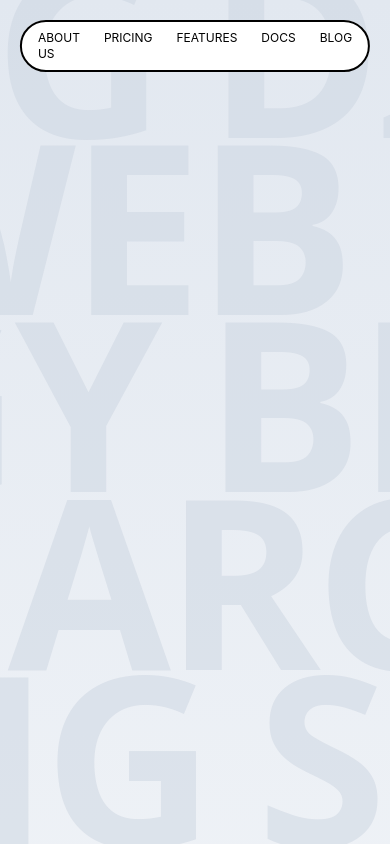
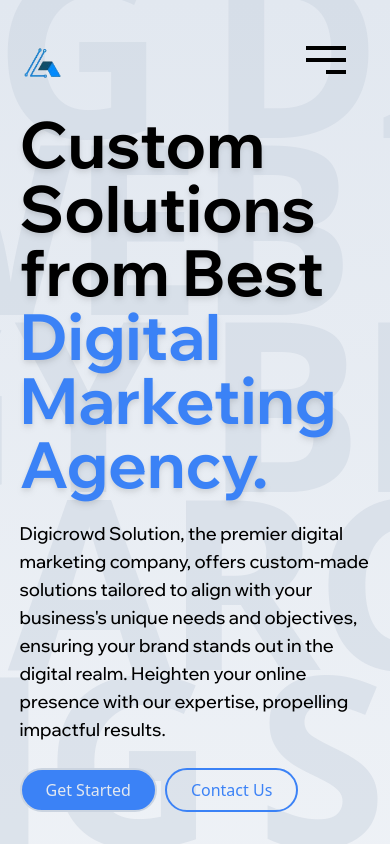
Before and after one commit to Armin1723/digicrowd, a React (Vite) app: page / in a window 390 px wide. Built offline with nearby package versions, Linux system fonts and the light colour scheme.

Commit message:
add: hero sectin

```diff
--- a/src/components/Home/Hero.jsx
+++ b/src/components/Home/Hero.jsx
@@ -14,9 +14,9 @@ const Hero = () => {
   return (
     <div
       ref={containerRef}
-      className="relative w-full h-screen bg-gradient-to-b from-accent-light to-accent-light/60 overflow-hidden "
+      className="relative w-full h-screen bg-gradient-to-b from-accent-light to-accent-light/60 overflow-hidden flex flex-col items-center justify-end"
     >
-      <div className="absolute inset-0 mt-[-5vh] w-full h-[105vh] flex flex-col items-start overlays mask-gradient">
+      <div className="absolute overlay-text select-none inset-0 mt-[-5vh] w-full h-[105vh] flex flex-col items-start  mask-gradient">
         {overlays.map((overlay, index) => {
           return (
             <div
@@ -24,15 +24,15 @@ const Hero = () => {
               className=" flex items-center justify-center gap-12 text-accent-dark z-[20] text-[28vh] leading-[21vh] uppercase font-[900] tracking-tight opacity-50 text-nowrap"
             >
               <motion.p
-                initial={{ x: index % 2 === 0 ? '-100%' : 0 }}
+                initial={{ x: index % 2 === 0 ? "-100%" : 0 }}
                 animate={{ x: index % 2 === 0 ? 0 : "-100%" }}
                 transition={{ duration: 80, repeat: Infinity, ease: "linear" }}
               >
                 {overlay}
               </motion.p>
               <motion.p
-                 initial={{ x: index % 2 === 0 ? '-100%' : 0 }}
-                 animate={{ x: index % 2 === 0 ? 0 : "-100%" }}
+                initial={{ x: index % 2 === 0 ? "-100%" : 0 }}
+                animate={{ x: index % 2 === 0 ? 0 : "-100%" }}
                 transition={{ duration: 80, repeat: Infinity, ease: "linear" }}
               >
                 {overlay}
@@ -41,6 +41,35 @@ const Hero = () => {
           );
         })}
       </div>
+
+      <div className="content z-[30] flex w-[90%] mb-8 ">
+
+        <div className="flex flex-col justify-end w-1/2 gap-6 max-lg:w-full left description">
+          <p className="font-wix font-bold text-[4rem] leading-[4rem] drop-shadow-md font-dark-blue">
+            Custom Solutions from Best{" "}
+            <span className="text-blue-500">Digital Marketing Agency.</span>
+          </p>
+          <p className="font-wix font-medium  text-lg">
+            Digicrowd Solution, the premier digital marketing company, offers
+            custom-made solutions tailored to align with your business's unique
+            needs and objectives, ensuring your brand stands out in the digital
+            realm. Heighten your online presence with our expertise, propelling
+            impactful results.
+          </p>
+          <div className="actions flex gap-2">
+            <button className="border-2 bg-blue-500 border-accent-dark text-accent-light px-6 py-2 rounded-full hover:bg-blue-500 hover:text-white transition-all duration-300">
+              Get Started
+            </button>
+            <button className="border-2 border-blue-500 text-blue-500 px-6 py-2 rounded-full hover:bg-blue-300 hover:text-white transition-all duration-300">
+              Contact Us
+            </button>
+          </div>
+        </div>
+
+        <div className="graphic w-1/2 max-lg:hidden max-h-screen flex justify-end">
+          <img src="/assets/hero-image.webp" alt="hero-graphic" className="object-cover"/>
+        </div>
+      </div>
     </div>
   );
 };
--- /dev/null
+++ b/src/components/shared/AnimatedHamburger.jsx
@@ -0,0 +1,77 @@
+import { useState } from "react";
+import { MotionConfig, motion } from "framer-motion";
+
+const AnimatedHamburger = () => {
+  const [active, setActive] = useState(false);
+  return (
+    <MotionConfig
+      transition={{
+        duration: 0.5,
+        ease: "easeInOut",
+      }}
+    >
+      <motion.button
+        initial={false}
+        animate={active ? "open" : "closed"}
+        onClick={() => setActive((pv) => !pv)}
+        className="relative h-20 w-20 rounded-full bg-white/0 transition-colors hover:bg-white/20"
+      >
+        <motion.span
+          variants={VARIANTS.top}
+          className="absolute h-1 w-10 bg-black"
+          style={{ y: "-50%", left: "50%", x: "-50%", top: "35%" }}
+        />
+        <motion.span
+          variants={VARIANTS.middle}
+          className="absolute h-1 w-10 bg-black"
+          style={{ left: "50%", x: "-50%", top: "50%", y: "-50%" }}
+        />
+        <motion.span
+          variants={VARIANTS.bottom}
+          className="absolute h-1 w-5 bg-black"
+          style={{
+            x: "-50%",
+            y: "50%",
+            bottom: "35%",
+            left: "calc(50% + 10px)",
+          }}
+        />
+      </motion.button>
+    </MotionConfig>
+  );
+};
+
+const VARIANTS = {
+  top: {
+    open: {
+      rotate: ["0deg", "0deg", "45deg"],
+      top: ["35%", "50%", "50%"],
+    },
+    closed: {
+      rotate: ["45deg", "0deg", "0deg"],
+      top: ["50%", "50%", "35%"],
+    },
+  },
+  middle: {
+    open: {
+      rotate: ["0deg", "0deg", "-45deg"],
+    },
+    closed: {
+      rotate: ["-45deg", "0deg", "0deg"],
+    },
+  },
+  bottom: {
+    open: {
+      rotate: ["0deg", "0deg", "45deg"],
+      bottom: ["35%", "50%", "50%"],
+      left: "50%",
+    },
+    closed: {
+      rotate: ["45deg", "0deg", "0deg"],
+      bottom: ["50%", "50%", "35%"],
+      left: "calc(50% + 10px)",
+    },
+  },
+};
+
+export default AnimatedHamburger;
--- a/src/components/shared/Header.jsx
+++ b/src/components/shared/Header.jsx
@@ -1,10 +1,24 @@
 import React, { useRef, useState } from "react";
 import { motion } from "framer-motion";
+import { Link } from "react-router-dom";
+import AnimatedHamburger from "./AnimatedHamburger";
 
 const Header = () => {
+
   return (
-    <div className="absolute top-5 left-1/2 -translate-x-1/2 bg-white rounded-full z-[99] font-['inter']">
+    <div className="absolute top-5 left-1/2 -translate-x-1/2 rounded-full z-[98] font-['inter'] flex justify-between items-center w-full px-12 max-lg:px-6">
+      <Link to="/" className="logo">
+        <img
+          src="/assets/logo-small.png"
+          alt="logo"
+          className="h-10 w-10 md:h-14 md:w-14"
+        />
+      </Link>
       <SlideTabs />
+
+    <div className="hamburger md:hidden">
+      <AnimatedHamburger />
+    </div>
     </div>
   );
 };
@@ -24,13 +38,13 @@ const SlideTabs = () => {
           opacity: 0,
         }));
       }}
-      className="relative mx-auto flex w-fit rounded-full border-2 border-black !bg-white p-1 z-[20]"
+      className="relative mx-auto max-lg:hidden flex w-fit items-center rounded-full border-2 border-black !bg-white p-1 z-[97]"
     >
+      <Tab setPosition={setPosition}>Home</Tab>
       <Tab setPosition={setPosition}>About Us</Tab>
-      <Tab setPosition={setPosition}>Pricing</Tab>
-      <Tab setPosition={setPosition}>Features</Tab>
-      <Tab setPosition={setPosition}>Docs</Tab>
-      <Tab setPosition={setPosition}>Blog</Tab>
+      <Tab setPosition={setPosition}>Services</Tab>
+      <Tab setPosition={setPosition}>Blogs</Tab>
+      <Tab setPosition={setPosition}>Contact Us</Tab>
 
       <Cursor position={position} />
     </ul>
@@ -54,7 +68,7 @@ const Tab = ({ children, setPosition }) => {
           opacity: 1,
         });
       }}
-      className="relative block cursor-pointer px-3 py-1 text-xs uppercase text-white mix-blend-difference md:px-5 md:py-2 md:text-base z-[20]"
+      className="relative block cursor-pointer px-3 py-1 text-xs uppercase text-white mix-blend-difference md:px-5 md:py-2 md:text-base z-[97] font-wix"
     >
       {children}
     </li>
--- a/src/index.css
+++ b/src/index.css
@@ -1,3 +1,5 @@
+@import url('https://fonts.googleapis.com/css2?family=Wix+Madefor+Display:wght@400..800&display=swap');
+
 @tailwind base;
 @tailwind components;
 @tailwind utilities;
--- a/tailwind.config.js
+++ b/tailwind.config.js
@@ -8,7 +8,11 @@ export default {
     extend: {
       colors:{
         'accent-light': '#e2e8f0',
-        'accent-dark': '#cbd4e0'
+        'accent-dark': '#cbd4e0',
+        'dark-blue': '#0e162a'
+      },
+      fontFamily :{
+        'wix': 'Wix Madefor Display, sans-serif'
       }
     },
   },
```
Also changed, not shown: public/assets/hero-image.webp (added).
